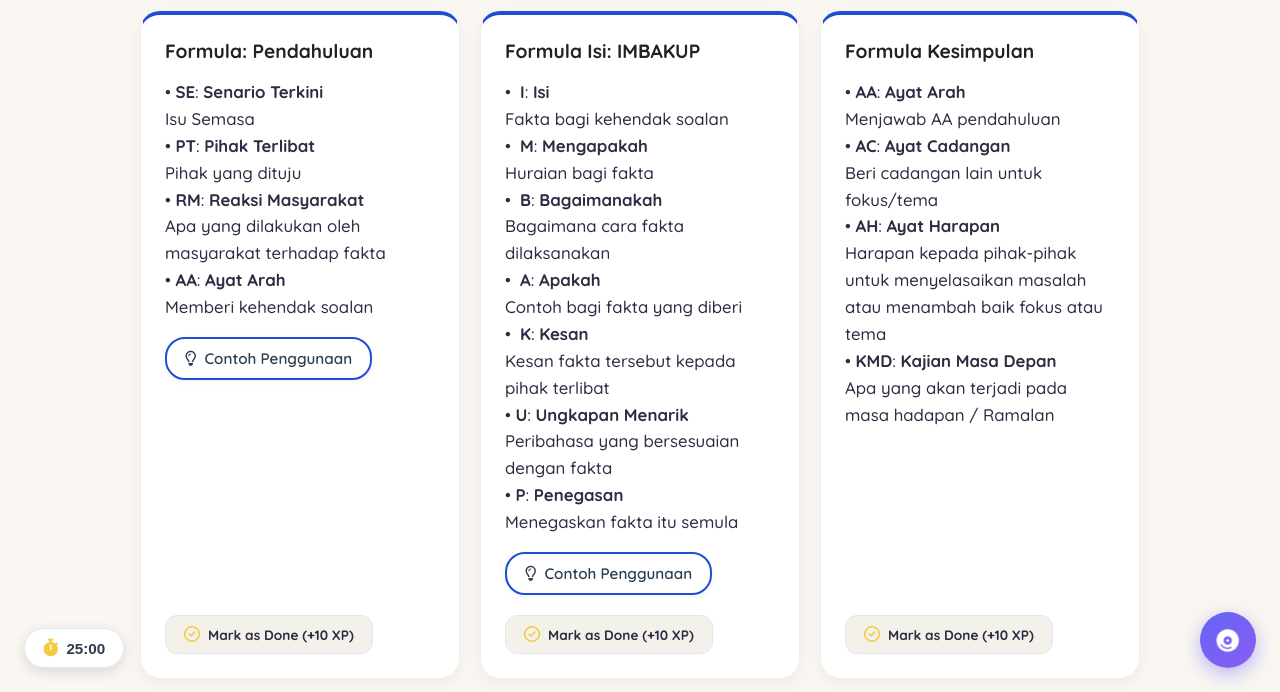
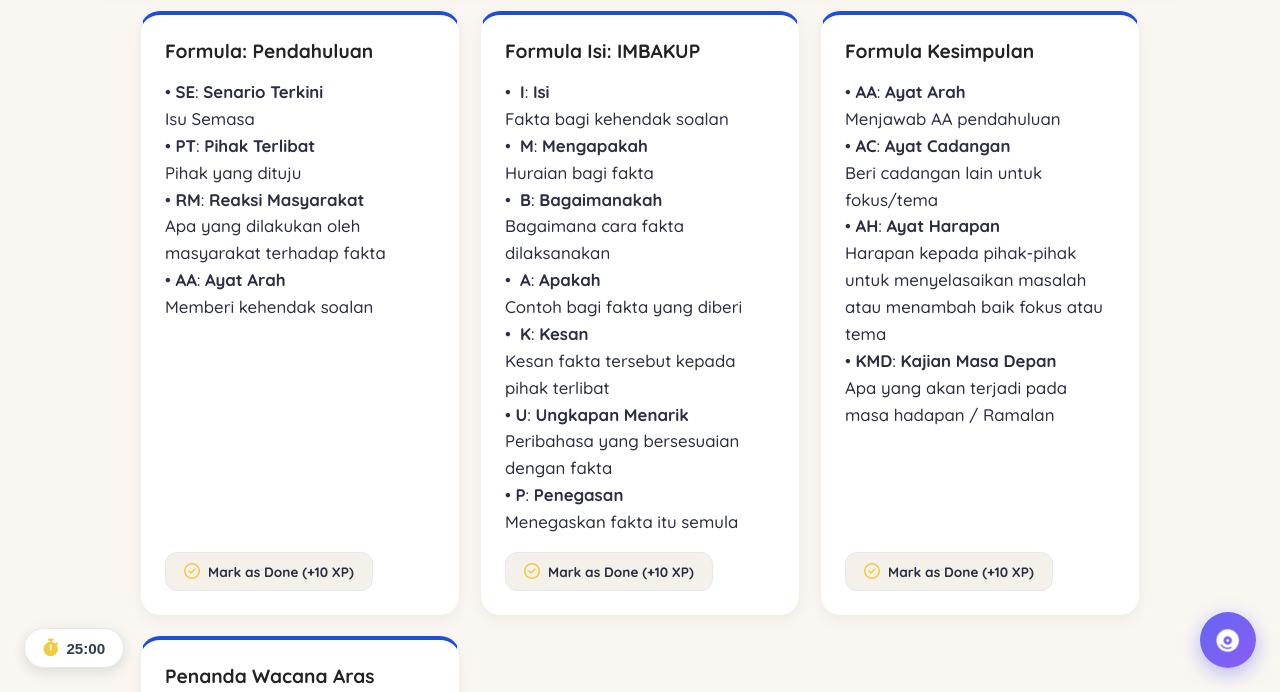
Before and after one commit to ingeniousmdr/Tahu, a website: page bm.html in a window 1280 px wide. Shown: the part 108-800 px from the top of the page. Drawn offline with Linux system fonts and the light colour scheme.

Commit message:
delete Contoh Penggunaan function

```diff
--- a/bm.html
+++ b/bm.html
@@ -50,12 +50,7 @@
 Memberi kehendak soalan
 </pre>
 
-        <a href="m" style="text-decoration: none;">
-          <button class="get notranslate" translate="no">
-            <i class="fa-regular fa-lightbulb btn-icon"></i>
-            <span>Contoh Penggunaan</span>
-          </button>
-        </a>
+
         <button class="complete-btn" onclick="markTipComplete('bm', 'tip-pend', this)">
           <i class="fa-regular fa-circle-check"></i> Mark as Done (+10 XP)
         </button>
@@ -80,12 +75,7 @@
 Menegaskan fakta itu semula
 </pre>
 
-        <a href="m" style="text-decoration: none;">
-          <button class="get notranslate" translate="no">
-            <i class="fa-regular fa-lightbulb btn-icon"></i>
-            <span>Contoh Penggunaan</span>
-          </button>
-        </a>
+
         <button class="complete-btn" onclick="markTipComplete('bm', 'tip-imbakup', this)">
           <i class="fa-regular fa-circle-check"></i> Mark as Done (+10 XP)
         </button>
```
